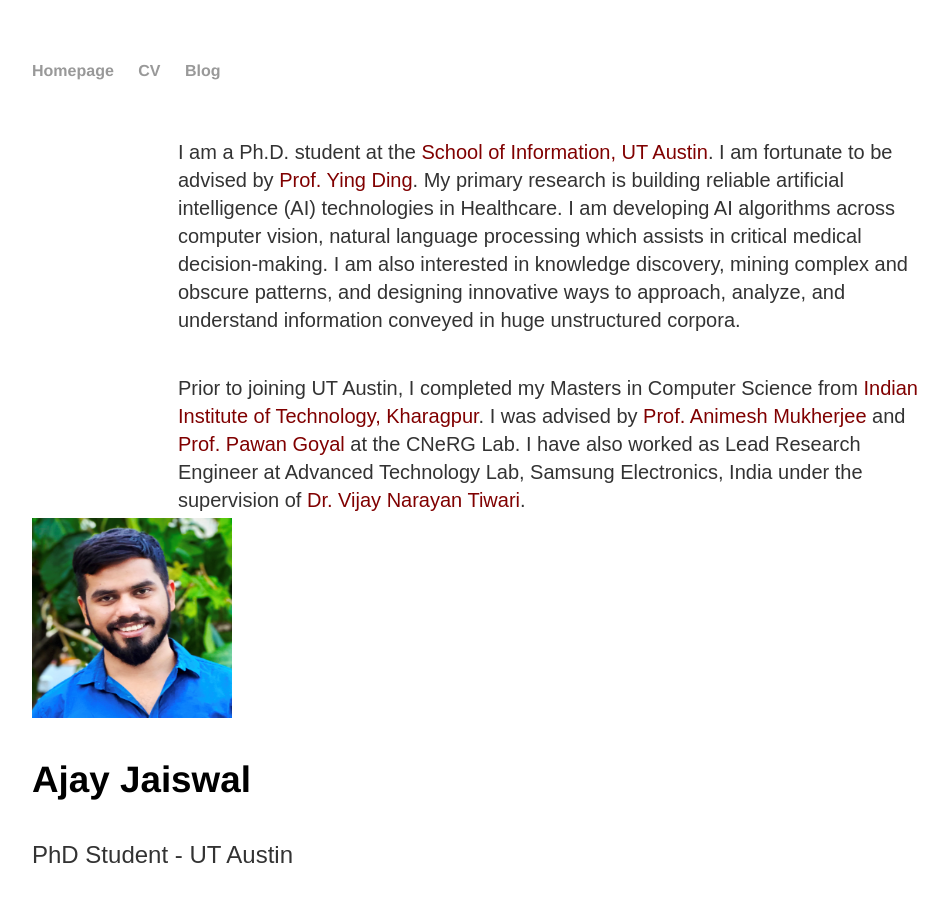
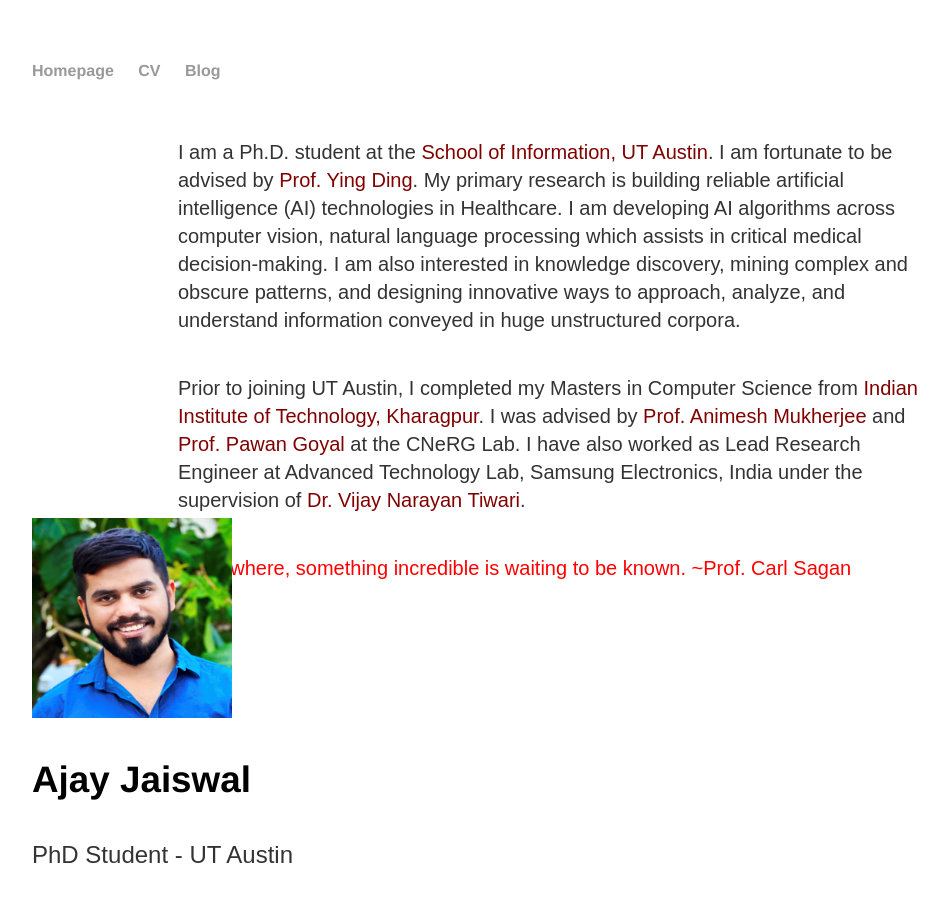
Before and after one commit to Ajay1994/ajay1994.github.io, a Jekyll site: the page built from index.html, in a window 1280 px wide and 900 px high. Shown: the whole window, without its empty margins (160-1108 px from the left). Built offline with Jekyll 4.4.1, drawn with Linux system fonts in a browser that asks for light colours.

Commit message:
Update index.html

```diff
--- a/index.html
+++ b/index.html
@@ -21,10 +21,7 @@
 					<a href = "https://cse.iitkgp.ac.in/~pawang/" style="color:#800000">Prof. Pawan Goyal</a> at the CNeRG Lab. I have also worked as Lead Research Engineer
 					at Advanced Technology Lab, Samsung Electronics, India under the supervision of
 					<a href="https://scholar.google.com/citations?hl=en&user=E6Gasu0AAAAJ&view_op=list_works&sortby=pubdate" style="color:#800000">Dr. Vijay Narayan Tiwari</a>.</p>
-<!-- 				<ul>
-				   <li><a href="mailto:ajayjaiswal@utexas.edu">Email</a></li>
-				   <li><a href="https://scholar.google.com/citations?user=I783HxYAAAAJ&hl=en">Google Scholar</a></li>
-				</ul> -->
+				<p style="font-size:20px;display: inline-block; color:red">Somewhere, something incredible is waiting to be known. ~Prof. Carl Sagan</p>
 			</div>
 			<img src="/picturedp.PNG" alt="Italian Trulli" style="width:200px;height:200px;">
 			<h3>Ajay Jaiswal</h3>
```
